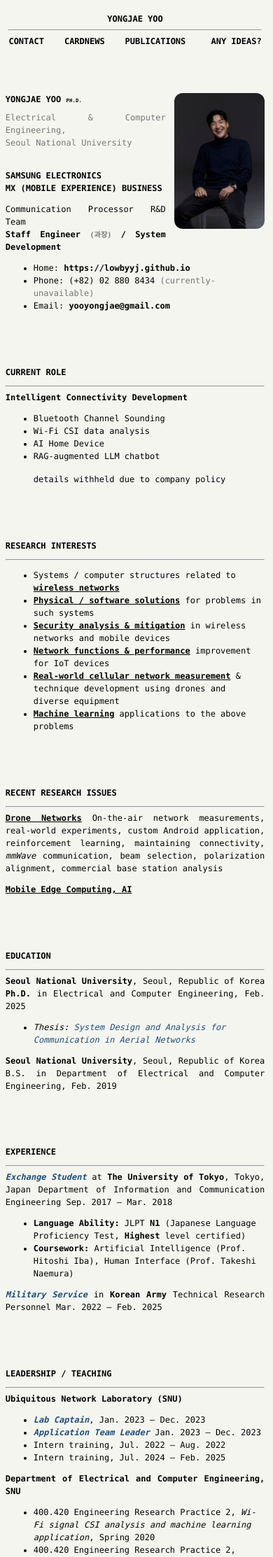
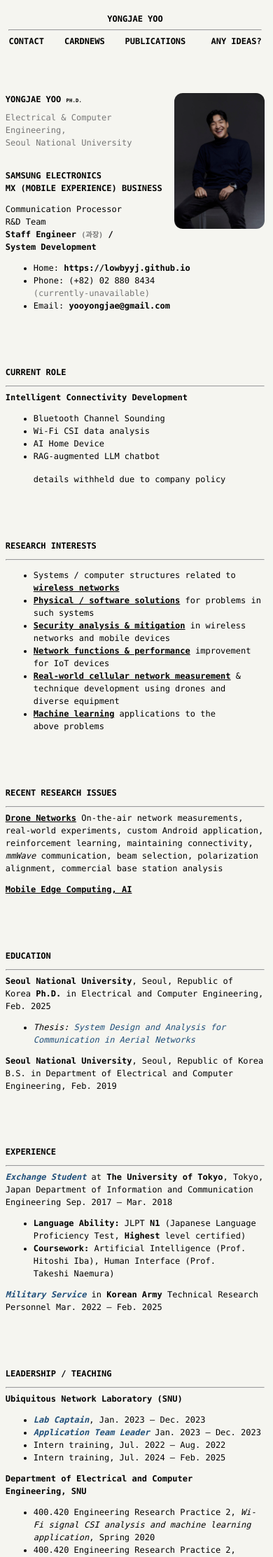
Before and after one commit to lowbyyj/lowbyyj.github.io, a Jekyll site: the page built from index.md, in a window 390 px wide. Shown: the top 2225 px of the page at 70% size. Built offline with Jekyll 4.4.1, drawn with Linux system fonts in a browser that asks for light colours.

Commit message:
Fix mobile text alignment and wrapping styles
Updated text alignment and wrapping for mobile view.

```diff
--- a/assets/css/main.scss
+++ b/assets/css/main.scss
@@ -202,7 +202,11 @@ blockquote div {
 
 /* --- Mobile View Alignment Fix --- */
 @media (max-width: 700px) {
-  body {
-    text-align: left !important;
+  p, li, blockquote {
+    text-align: left;
+    text-wrap: pretty;
+  }
+  h1, h2, h3, h4 {
+    text-wrap: balance;
   }
 }
```
